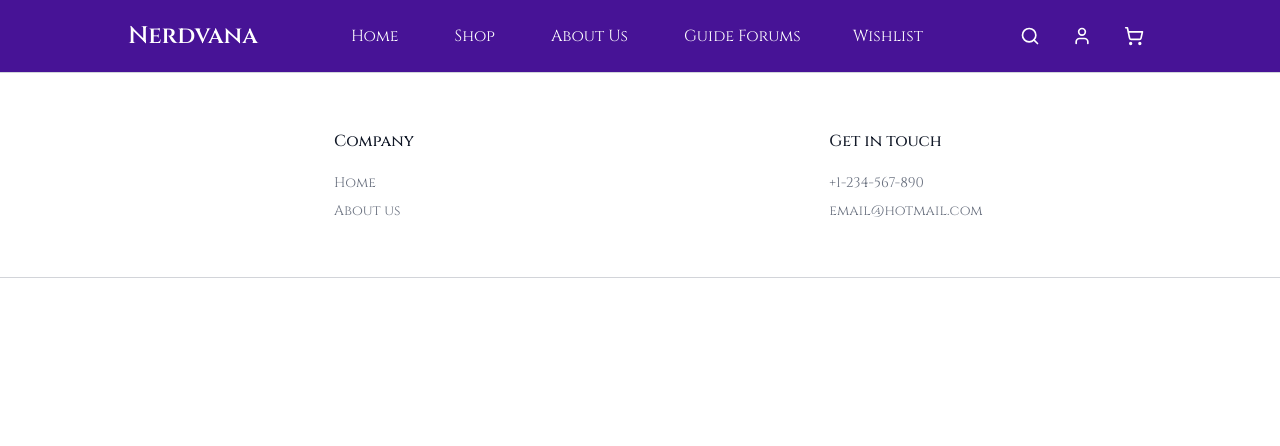
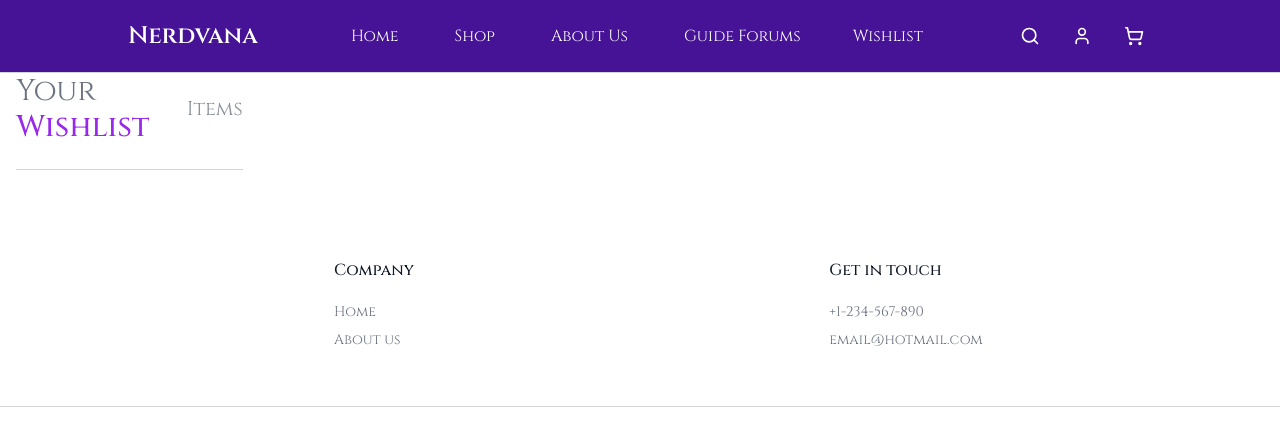
Before and after one commit to DJVelz/Nerdvana, a Next.js app: page /wishlist in a window 1280 px wide. Shown: the top 446 px of the page. Built offline with nearby package versions, Linux system fonts and the light colour scheme.

Commit message:
added title to wishlist

```diff
--- a/app/wishlist/page.jsx
+++ b/app/wishlist/page.jsx
@@ -19,6 +19,12 @@ const Wishlist = () => {
     <>
       <Navbar />
       <div className="flex justify-center w-full px-4">
+        <div className="flex items-center justify-between mb-8 border-b border-gray-500/30 pb-6">
+            <p className="text-2xl md:text-3xl text-gray-500">
+              Your <span className="font-medium text-light_purple">Wishlist</span>
+            </p>
+            <p className="text-lg md:text-xl text-gray-500/80">{getWishlistProducts()} Items</p>
+          </div>
         <div className="flex flex-col gap-6 w-full max-w-5xl">
           {wishlistProducts.map((product) => (
             <div
```
